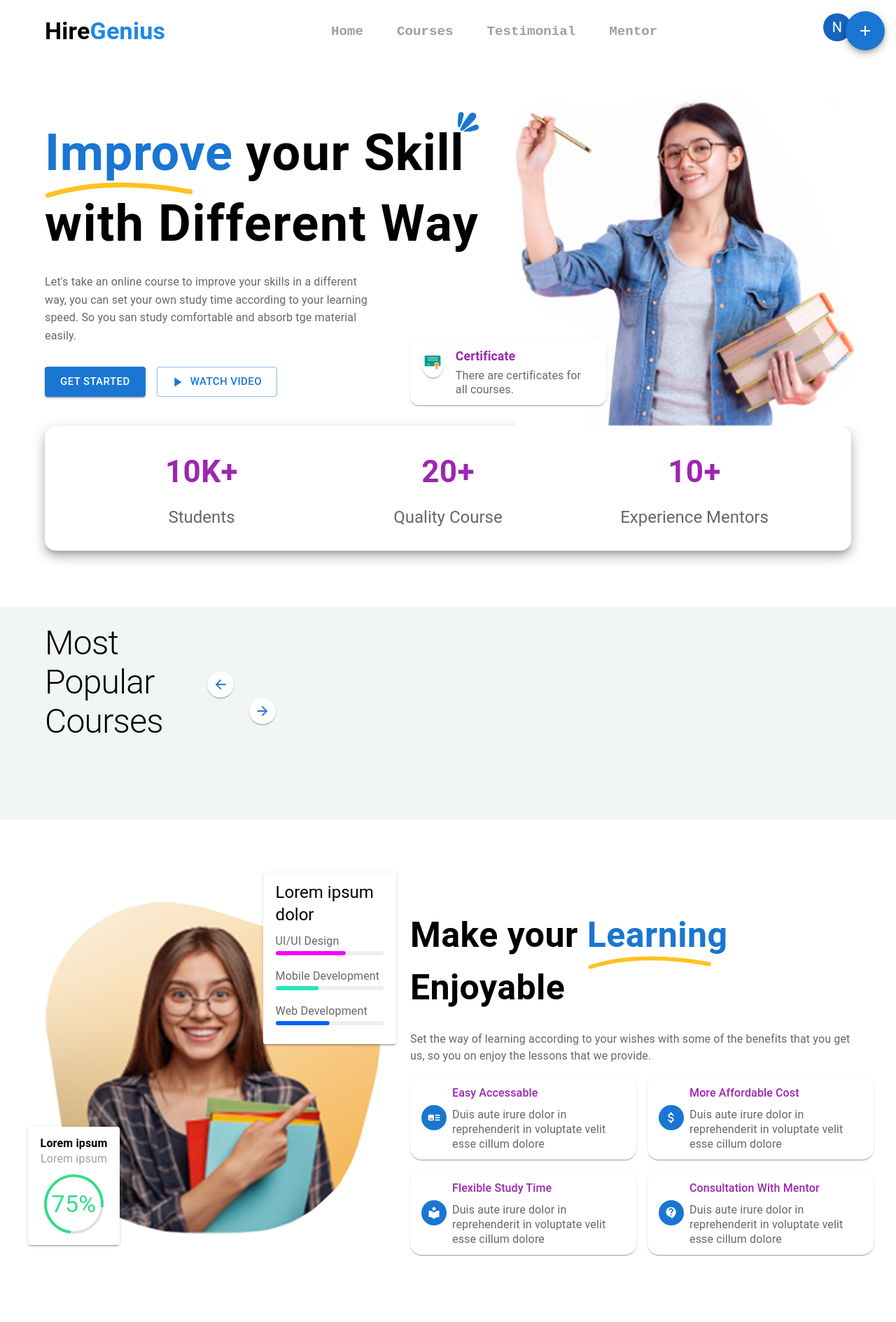
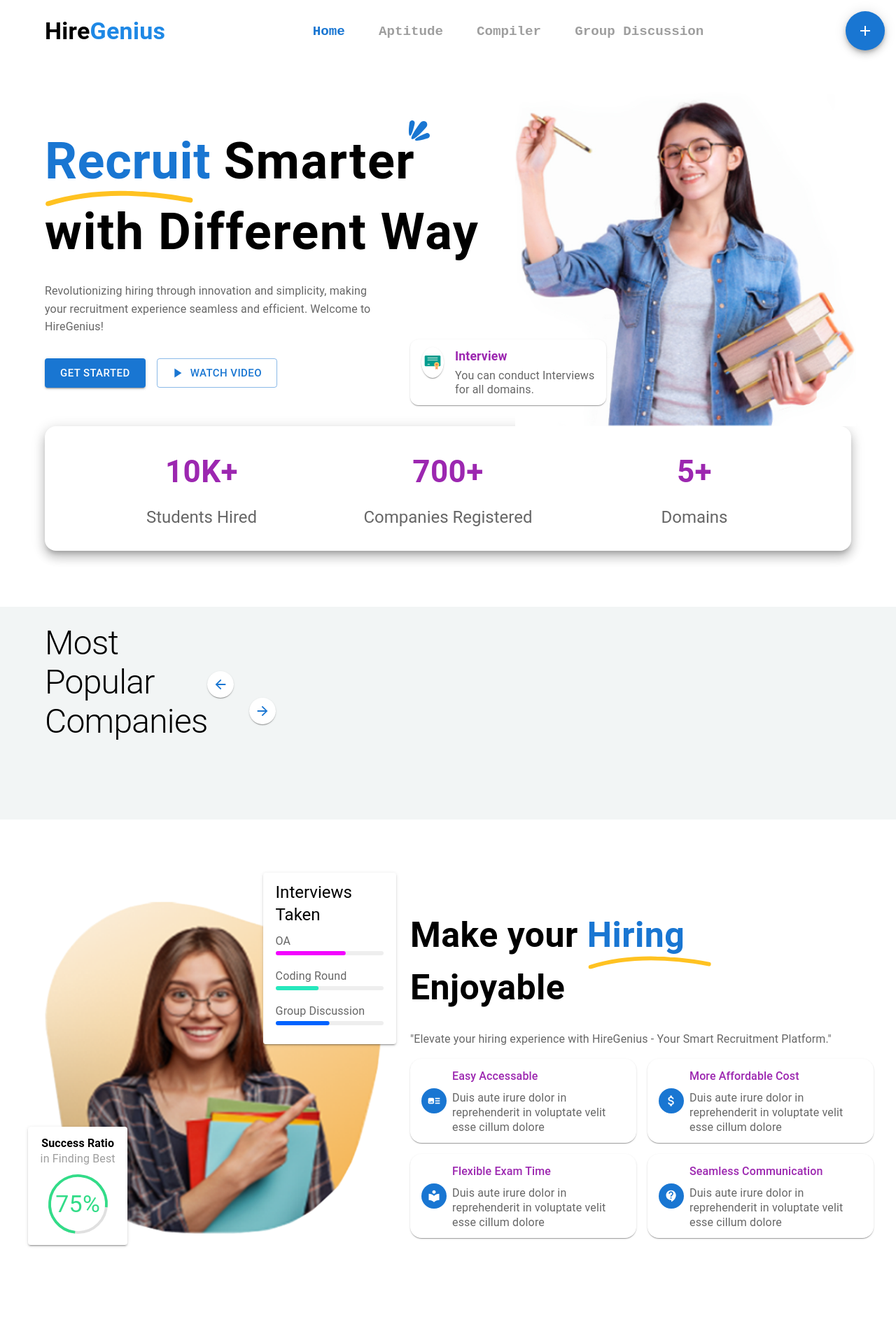
Before and after one commit to Sheel1211/HireGenius, a React (Vite) app in the folder client/: page / in a window 1280 px wide. Shown: the top 1889 px of the page at 70% size. Built offline with nearby package versions, Linux system fonts and the light colour scheme.

Commit message:
updated details of landing page

```diff
--- a/client/src/pages/landing_page/footer/Footer.jsx
+++ b/client/src/pages/landing_page/footer/Footer.jsx
@@ -34,12 +34,12 @@
     path: "/compiler", // '/popular-course',
   },
   {
-    label: "Testimonial",
-    path: "testimonial", // '/testimonial',
+    label: "OA",
+    path: "/oa", // '/testimonial',
   },
   {
-    label: "Mentor",
-    path: "mentors", // '/mentors',
+    label: "Group Discussion",
+    path: "/gd", // '/mentors',
   },
 ];
 
@@ -93,13 +93,14 @@
   return (
     <Grid container spacing={2}>
       <Grid item xs={12} md={4}>
-        <FooterSectionTitle title="Course" />
+        {/* <FooterSectionTitle title="Course" /> */}
         {courseMenu.map(({ label, path }, index) => (
-          <NavigationItem
-            key={index + path}
-            label={label}
-            path={/* path */ "#"}
-          />
+          // <NavigationItem
+          //   key={index + path}
+          //   label={label}
+          //   path={/* path */ "#"}
+          // />
+          <></>
         ))}
       </Grid>
       <Grid item xs={12} md={4}>
--- a/client/src/pages/landing_page/home/courses.jsx
+++ b/client/src/pages/landing_page/home/courses.jsx
@@ -161,7 +161,7 @@
               }}
             >
               <Typography variant="h1" sx={{ mt: { xs: 0, md: -5 }, fontSize: { xs: 30, md: 48 } }}>
-                Most Popular Courses
+                Most Popular Companies
               </Typography>
             </Box>
           </Grid>
--- a/client/src/pages/landing_page/home/features.jsx
+++ b/client/src/pages/landing_page/home/features.jsx
@@ -1,43 +1,47 @@
 // import Image from 'next/image'
-import Box from '@mui/material/Box'
-import Grid from '@mui/material/Grid'
-import { styled } from '@mui/material/styles'
-import Container from '@mui/material/Container'
-import Typography from '@mui/material/Typography'
-import CircularProgress from '@mui/material/CircularProgress'
-import LinearProgress, { linearProgressClasses } from '@mui/material/LinearProgress'
-import ArtTrackIcon from '@mui/icons-material/ArtTrack'
-import AttachMoneyIcon from '@mui/icons-material/AttachMoney'
-import LocalLibraryIcon from '@mui/icons-material/LocalLibrary'
-import ContactSupportIcon from '@mui/icons-material/ContactSupport'
+import Box from "@mui/material/Box";
+import Grid from "@mui/material/Grid";
+import { styled } from "@mui/material/styles";
+import Container from "@mui/material/Container";
+import Typography from "@mui/material/Typography";
+import CircularProgress from "@mui/material/CircularProgress";
+import LinearProgress, {
+  linearProgressClasses,
+} from "@mui/material/LinearProgress";
+import ArtTrackIcon from "@mui/icons-material/ArtTrack";
+import AttachMoneyIcon from "@mui/icons-material/AttachMoney";
+import LocalLibraryIcon from "@mui/icons-material/LocalLibrary";
+import ContactSupportIcon from "@mui/icons-material/ContactSupport";
 
-const data= [
+const data = [
   {
-      title: 'Easy Accessable',
-      description: 'Duis aute irure dolor in reprehenderit in voluptate velit esse cillum dolore',
+    title: "Easy Accessable",
+    description:
+      "Duis aute irure dolor in reprehenderit in voluptate velit esse cillum dolore",
     icon: <ArtTrackIcon />,
   },
   {
-      title: 'More Affordable Cost',
-      description: 'Duis aute irure dolor in reprehenderit in voluptate velit esse cillum dolore',
+    title: "More Affordable Cost",
+    description:
+      "Duis aute irure dolor in reprehenderit in voluptate velit esse cillum dolore",
     icon: <AttachMoneyIcon />,
   },
   {
-      title: 'Flexible Study Time',
-      description: 'Duis aute irure dolor in reprehenderit in voluptate velit esse cillum dolore',
+    title: "Flexible Exam Time",
+    description:
+      "Duis aute irure dolor in reprehenderit in voluptate velit esse cillum dolore",
     icon: <LocalLibraryIcon />,
   },
   {
-      title: 'Consultation With Mentor',
-      description: 'Duis aute irure dolor in reprehenderit in voluptate velit esse cillum dolore',
+    title: "Seamless Communication",
+    description:
+      "Duis aute irure dolor in reprehenderit in voluptate velit esse cillum dolore",
     icon: <ContactSupportIcon />,
   },
-  ]
-
-
+];
 
 const BorderLinearProgress = styled(LinearProgress, {
-  shouldForwardProp: (prop) => prop !== 'color',
+  shouldForwardProp: (prop) => prop !== "color",
 })(({ theme, order }) => ({
   height: 6,
   borderRadius: 5,
@@ -47,28 +51,37 @@
   [`& .${linearProgressClasses.bar}`]: {
     borderRadius: 5,
     ...(order === 1 && {
-      backgroundColor: '#f303ff',
+      backgroundColor: "#f303ff",
     }),
     ...(order === 2 && {
-      backgroundColor: '#26e8bd',
+      backgroundColor: "#26e8bd",
     }),
     ...(order === 3 && {
-      backgroundColor: '#0063ff',
+      backgroundColor: "#0063ff",
     }),
   },
-}))
+}));
 
-const HomeFeature= () => {
+const HomeFeature = () => {
   return (
-    <Box id="feature" sx={{ py: { xs: 10, md: 14 }, backgroundColor: 'background.paper' }}>
+    <Box
+      id="feature"
+      sx={{ py: { xs: 10, md: 14 }, backgroundColor: "background.paper" }}
+    >
       <Container>
         <Grid container spacing={3}>
           <Grid item xs={12} md={5}>
-            <Box sx={{ position: 'relative' }}>
-              <img src="/images/home-feature.png" width={480} height={480} quality={97} alt="Feature img" />
+            <Box sx={{ position: "relative" }}>
+              <img
+                src="/images/home-feature.png"
+                width={480}
+                height={480}
+                quality={97}
+                alt="Feature img"
+              />
               <Box
                 sx={{
-                  position: 'absolute',
+                  position: "absolute",
                   top: -36,
                   right: { xs: 0, md: -36 },
                   boxShadow: 2,
@@ -76,36 +89,51 @@
                   px: 2.2,
                   py: 1.4,
                   zIndex: 1,
-                  backgroundColor: 'background.paper',
+                  backgroundColor: "background.paper",
                   width: 190,
                 }}
               >
                 <Typography variant="h5" sx={{ mb: 1 }}>
-                  Lorem ipsum dolor
+                  Interviews Taken
                 </Typography>
                 <Box sx={{ mb: 2 }}>
                   <Typography variant="subtitle1" color="text.secondary">
-                    UI/UI Design
+                    OA
                   </Typography>
-                  <BorderLinearProgress variant="determinate" color="inherit" value={65} order={1} />
+                  <BorderLinearProgress
+                    variant="determinate"
+                    color="inherit"
+                    value={65}
+                    order={1}
+                  />
                 </Box>
                 <Box sx={{ mb: 2 }}>
                   <Typography variant="subtitle1" color="text.secondary">
-                    Mobile Development
+                    Coding Round
                   </Typography>
-                  <BorderLinearProgress variant="determinate" color="inherit" value={40} order={2} />
+                  <BorderLinearProgress
+                    variant="determinate"
+                    color="inherit"
+                    value={40}
+                    order={2}
+                  />
                 </Box>
                 <Box sx={{ mb: 2 }}>
                   <Typography variant="subtitle1" color="text.secondary">
-                    Web Development
+                    Group Discussion
                   </Typography>
-                  <BorderLinearProgress variant="determinate" color="inherit" value={50} order={3} />
+                  <BorderLinearProgress
+                    variant="determinate"
+                    color="inherit"
+                    value={50}
+                    order={3}
+                  />
                 </Box>
               </Box>
 
               <Box
                 sx={{
-                  position: 'absolute',
+                  position: "absolute",
                   bottom: -12,
                   left: { xs: 0, md: -24 },
                   boxShadow: 2,
@@ -113,38 +141,43 @@
                   px: 2.2,
                   py: 2,
                   zIndex: 1,
-                  backgroundColor: 'background.paper',
-                  textAlign: 'center',
+                  backgroundColor: "background.paper",
+                  textAlign: "center",
                 }}
               >
                 <Box
                   sx={{
-                    position: 'relative',
-                    display: 'flex',
-                    alignItems: 'center',
-                    justifyContent: 'center',
-                    flexDirection: 'column',
+                    position: "relative",
+                    display: "flex",
+                    alignItems: "center",
+                    justifyContent: "center",
+                    flexDirection: "column",
                   }}
                 >
-                  <Typography sx={{ fontWeight: 600, lineHeight: 1 }}>Lorem ipsum</Typography>
-                  <Typography variant="subtitle1" sx={{ mb: 1, color: 'text.disabled' }}>
-                    Lorem ipsum
+                  <Typography sx={{ fontWeight: 600, lineHeight: 1 }}>
+                    Success Ratio
+                  </Typography>
+                  <Typography
+                    variant="subtitle1"
+                    sx={{ mb: 1, color: "text.disabled" }}
+                  >
+                    in Finding Best
                   </Typography>
                   <Box
                     sx={{
                       height: 85,
                       width: 85,
-                      display: 'flex',
-                      alignItems: 'center',
-                      justifyContent: 'center',
-                      flexDirection: 'column',
+                      display: "flex",
+                      alignItems: "center",
+                      justifyContent: "center",
+                      flexDirection: "column",
                     }}
                   >
-                    <Typography variant="h4" sx={{ color: '#32dc88' }}>
+                    <Typography variant="h4" sx={{ color: "#32dc88" }}>
                       75%
                     </Typography>
                     <CircularProgress
-                      sx={{ position: 'absolute', color: 'divider' }}
+                      sx={{ position: "absolute", color: "divider" }}
                       thickness={2}
                       variant="determinate"
                       value={85}
@@ -155,7 +188,11 @@
                       variant="determinate"
                       value={75}
                       size={85}
-                      sx={{ transform: 'rotate(96deg) !important', color: '#32dc88', position: 'absolute' }}
+                      sx={{
+                        transform: "rotate(96deg) !important",
+                        color: "#32dc88",
+                        position: "absolute",
+                      }}
                     />
                   </Box>
                 </Box>
@@ -166,34 +203,34 @@
             <Typography
               component="h2"
               sx={{
-                position: 'relative',
+                position: "relative",
                 fontSize: { xs: 40, md: 50 },
                 ml: { xs: 0, md: 4 },
                 mt: 2,
                 mb: 3,
                 lineHeight: 1,
-                fontWeight: 'bold',
+                fontWeight: "bold",
               }}
             >
-              Make your{' '}
+              Make your{" "}
               <Typography
                 component="mark"
                 sx={{
-                  position: 'relative',
-                  color: 'primary.main',
-                  fontSize: 'inherit',
-                  fontWeight: 'inherit',
-                  backgroundColor: 'unset',
+                  position: "relative",
+                  color: "primary.main",
+                  fontSize: "inherit",
+                  fontWeight: "inherit",
+                  backgroundColor: "unset",
                 }}
               >
-                Learning <br />
+                Hiring <br />
                 <Box
                   sx={{
-                    position: 'absolute',
+                    position: "absolute",
                     top: { xs: 20, md: 28 },
-                    transform: 'rotate(3deg)',
+                    transform: "rotate(3deg)",
                     left: 2,
-                    '& img': { width: { xs: 140, md: 175 }, height: 'auto' },
+                    "& img": { width: { xs: 140, md: 175 }, height: "auto" },
                   }}
                 >
                   {/* eslint-disable-next-line @next/next/no-img-element */}
@@ -203,38 +240,61 @@
               Enjoyable
             </Typography>
 
-            <Typography sx={{ color: 'text.secondary', mb: 2, ml: { xs: 0, md: 4 } }}>
-              Set the way of learning according to your wishes with some of the benefits that you get us, so you on
-              enjoy the lessons that we provide.
+            <Typography
+              sx={{ color: "text.secondary", mb: 2, ml: { xs: 0, md: 4 } }}
+            >
+              "Elevate your hiring experience with HireGenius - Your Smart
+              Recruitment Platform."
             </Typography>
 
             <Grid container spacing={2} sx={{ ml: { xs: 0, md: 2 } }}>
               {data.map(({ title, description, icon }, index) => (
                 <Grid key={String(index)} item xs={12} md={6}>
-                  <Box sx={{ px: 2, py: 1.5, boxShadow: 1, borderRadius: 4, display: 'flex', alignItems: 'center' }}>
+                  <Box
+                    sx={{
+                      px: 2,
+                      py: 1.5,
+                      boxShadow: 1,
+                      borderRadius: 4,
+                      display: "flex",
+                      alignItems: "center",
+                    }}
+                  >
                     <Box
                       sx={{
                         mr: 1,
-                        backgroundColor: 'primary.main',
-                        borderRadius: '50%',
+                        backgroundColor: "primary.main",
+                        borderRadius: "50%",
                         height: 36,
                         width: 36,
-                        display: 'flex',
-                        alignItems: 'center',
-                        justifyContent: 'center',
-                        color: 'primary.contrastText',
-                        '& svg': {
+                        display: "flex",
+                        alignItems: "center",
+                        justifyContent: "center",
+                        color: "primary.contrastText",
+                        "& svg": {
                           fontSize: 20,
                         },
                       }}
                     >
                       {icon}
                     </Box>
-                    <Box sx={{ display: 'flex', flex: 1, flexDirection: 'column' }}>
-                      <Typography variant="h6" sx={{ fontSize: '1rem', mb: 1, color: 'secondary.main' }}>
+                    <Box
+                      sx={{ display: "flex", flex: 1, flexDirection: "column" }}
+                    >
+                      <Typography
+                        variant="h6"
+                        sx={{
+                          fontSize: "1rem",
+                          mb: 1,
+                          color: "secondary.main",
+                        }}
+                      >
                         {title}
                       </Typography>
-                      <Typography sx={{ lineHeight: 1.3, color: 'text.secondary' }} variant="subtitle1">
+                      <Typography
+                        sx={{ lineHeight: 1.3, color: "text.secondary" }}
+                        variant="subtitle1"
+                      >
                         {description}
                       </Typography>
                     </Box>
@@ -246,7 +306,7 @@
         </Grid>
       </Container>
     </Box>
-  )
-}
+  );
+};
 
-export default HomeFeature
+export default HomeFeature;
--- a/client/src/pages/landing_page/home/hero.jsx
+++ b/client/src/pages/landing_page/home/hero.jsx
@@ -9,16 +9,16 @@
 
 const exps = [
   {
-    label: 'Students',
+    label: 'Students Hired',
     value: '10K+',
   },
   {
-    label: 'Quality Course',
-    value: '20+',
+    label: 'Companies Registered',
+    value: '700+',
   },
   {
-    label: 'Experience Mentors',
-    value: '10+',
+    label: 'Domains',
+    value: '5+',
   },
 ]
 
@@ -74,7 +74,7 @@
                       backgroundColor: 'unset',
                     }}
                   >
-                    Improve{' '}
+                    Recruit{' '}
                     <Box
                       sx={{
                         position: 'absolute',
@@ -88,7 +88,7 @@
                       <img src="/images/headline-curve.svg" alt="Headline curve" />
                     </Box>
                   </Typography>
-                  your{' '}
+                  Smarter{' '}
                   <Typography
                     component="span"
                     sx={{
@@ -104,7 +104,7 @@
                       },
                     }}
                   >
-                    Skill
+
                     <svg version="1.1" viewBox="0 0 3183 3072">
                       <g id="Layer_x0020_1">
                         <path
@@ -129,7 +129,7 @@
               <Box sx={{ mb: 4, width: { xs: '100%', md: '70%' } }}>
                 <Typography sx={{ color: 'text.secondary', lineHeight: 1.6 }}>
                   {
-                    "Let's take an online course to improve your skills in a different way, you can set your own study time according to your learning speed. So you san study comfortable and absorb tge material easily."
+                    "Revolutionizing hiring through innovation and simplicity, making your recruitment experience seamless and efficient. Welcome to HireGenius!"
                   }
                 </Typography>
               </Box>
@@ -185,10 +185,10 @@
                   component="h6"
                   sx={{ color: 'secondary.main', fontSize: '1.1rem', fontWeight: 700, mb: 0.5 }}
                 >
-                  Certificate
+                  Interview
                 </Typography>
                 <Typography variant="subtitle1" sx={{ color: 'text.secondary', lineHeight: 1.3 }}>
-                  There are certificates for all courses.
+                  You can conduct Interviews for all domains.
                 </Typography>
               </Box>
             </Box>
--- a/client/src/pages/landing_page/navigation/AuthNavigation.jsx
+++ b/client/src/pages/landing_page/navigation/AuthNavigation.jsx
@@ -8,7 +8,6 @@
         Sign In
       </Button>
       <Button variant="contained" sx={{borderRadius:"1vmax"}}>Sign Up</Button> */}
-      <Avatar sx={{ bgcolor: blue[800] ,marginTop:"-1vmax" ,cursor:"pointer"}}>N</Avatar>
     </Box>
   );
 };
--- a/client/src/pages/landing_page/navigation/Navigation.jsx
+++ b/client/src/pages/landing_page/navigation/Navigation.jsx
@@ -5,19 +5,19 @@
   const navigations = [
     {
       label: "Home",
-      path: "#", // '/',
+      path: "/", // '/',
     },
     {
-      label: "Courses",
-      path: "popular-course", // '/popular-course',
+      label: "Aptitude",
+      path: "/form", // '/popular-course',
     },
     {
-      label: "Testimonial",
-      path: "testimonial", // '/testimonial',
+      label: "Compiler",
+      path: "/compiler", // '/testimonial',
     },
     {
-      label: "Mentor",
-      path: "mentors", // '/mentors',
+      label: "Group Discussion",
+      path: "/gd", // '/mentors',
     },
   ];
 
```
Lines whose indentation alone changed are shown as unchanged.
